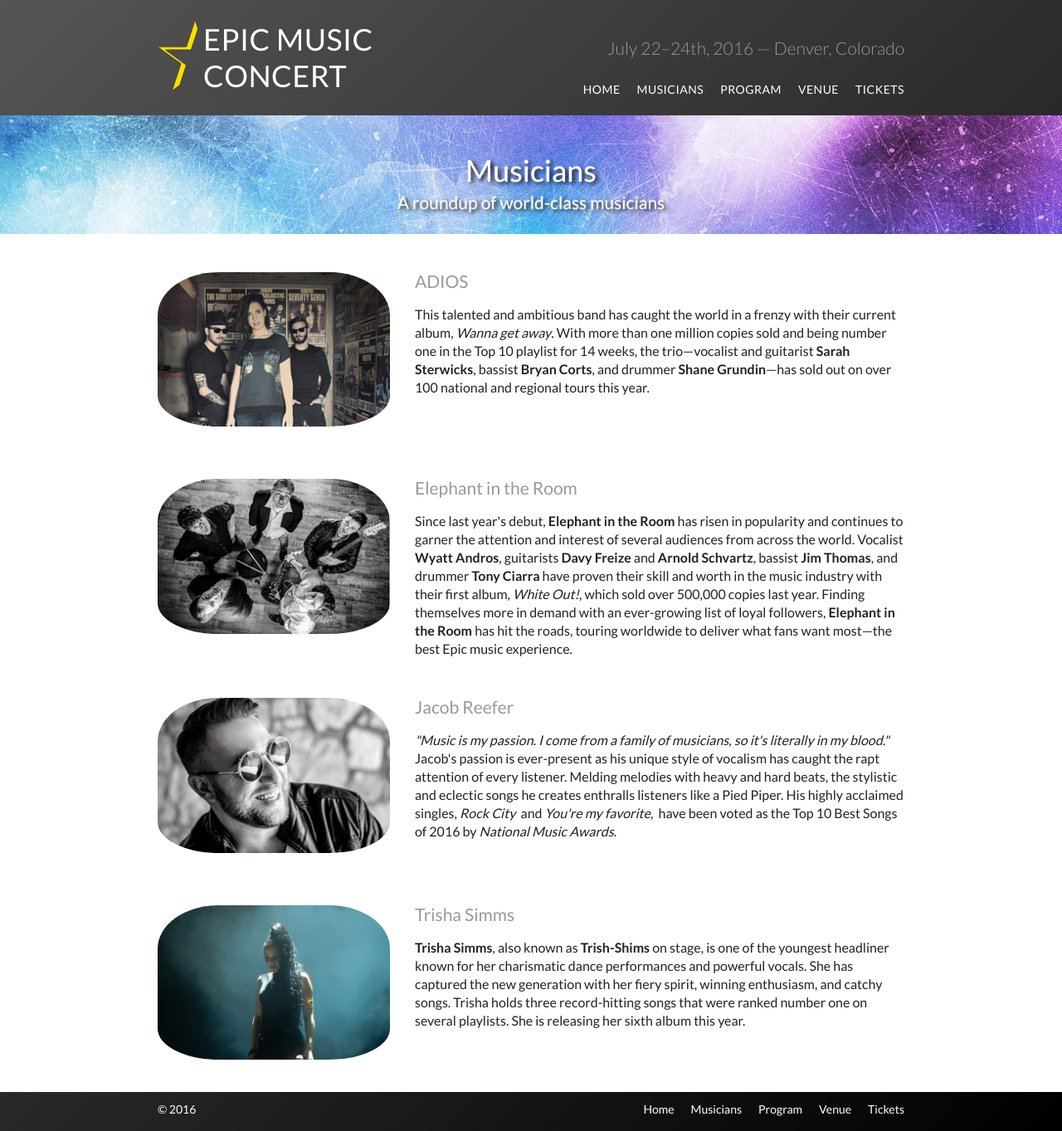
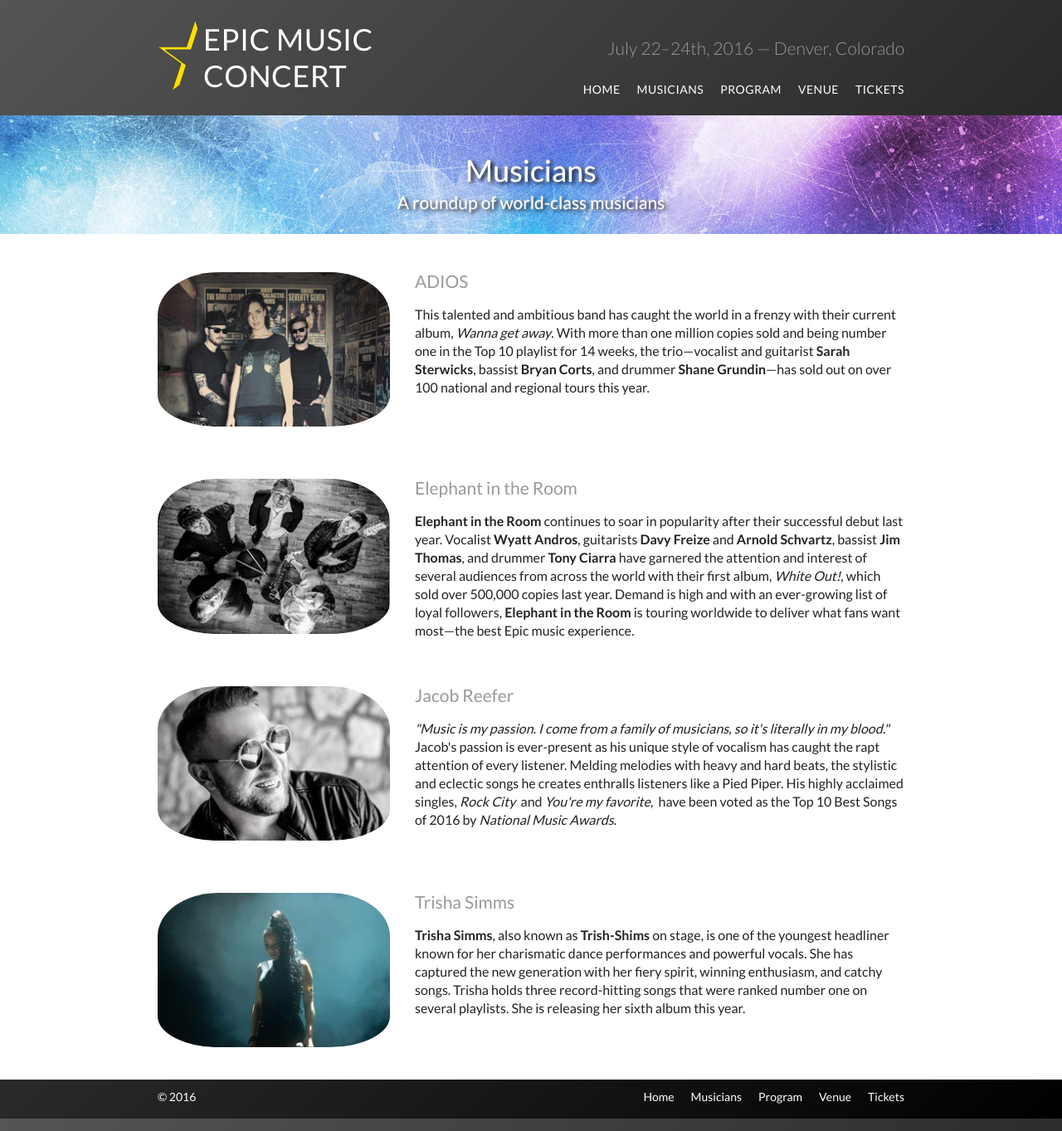
Before and after one commit to nuumu/nuumu.github.io, a Jekyll site: the page website/music/musicians.html, which Jekyll copies as it is, in a window 1280 px wide. Shown: the whole page at 83% size. Built offline with Jekyll 4.4.1, drawn with Linux system fonts in a browser that asks for light colours.

Commit message:
Update musicians.html

```diff
--- a/website/music/musicians.html
+++ b/website/music/musicians.html
@@ -65,7 +65,7 @@
 			<div class="col-1-3"><img alt="Elephant in the Room" src="images/musician/elephant.jpg"></div><!--
           --><aside class="col-2-3">
 				<h3>Elephant in the Room</h3>
-			<p>Since last year's debut, <strong>Elephant in the Room</strong> has risen in popularity and continues to garner the attention and interest of several audiences from across the world. Vocalist <strong>Wyatt Andros</strong>, guitarists <strong>Davy Freize</strong> and <strong>Arnold Schvartz</strong>, bassist <strong>Jim Thomas</strong>, and drummer <strong>Tony Ciarra</strong> have proven their skill and worth in the music industry with their first album, <em>White Out!</em>, which sold over 500,000 copies last year. Finding themselves more in demand with an ever-growing list of loyal followers, <strong>Elephant in the Room</strong> has hit the roads, touring worldwide to deliver what fans want most—the best Epic music experience.</p>
+			<p><strong>Elephant in the Room</strong> continues to soar in popularity after their successful debut last year. Vocalist <strong>Wyatt Andros</strong>, guitarists <strong>Davy Freize</strong> and <strong>Arnold Schvartz</strong>, bassist <strong>Jim Thomas</strong>, and drummer <strong>Tony Ciarra</strong> have garnered the attention and interest of several audiences from across the world with their first album, <em>White Out!</em>, which sold over 500,000 copies last year. Demand is high and with an ever-growing list of loyal followers, <strong>Elephant in the Room</strong> is touring worldwide to deliver what fans want most—the best Epic music experience.</p>
 			</aside>
 		</div>
 	</section>
```
